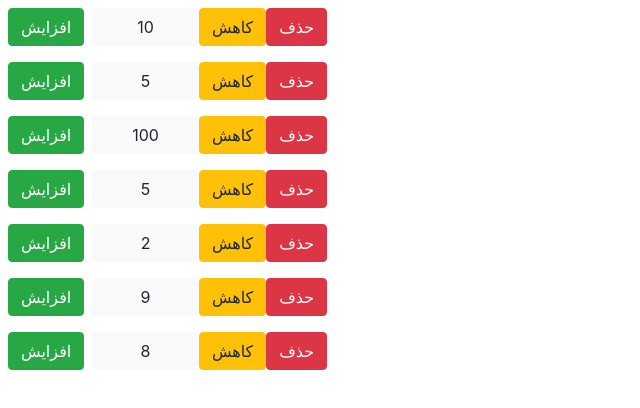
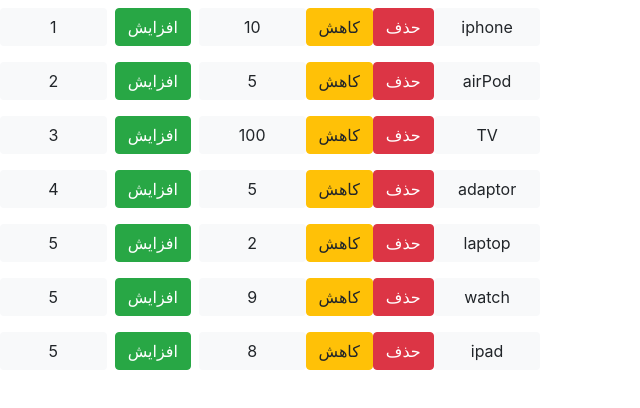
Before and after one commit to emamyari/simple-react-snippets, a React (Create React App) app: page / in a window 1280 px wide. Shown: the top 408 px of the page, without its empty margins (0-640 px from the left). Built offline with nearby package versions, Linux system fonts and the light colour scheme.

Commit message:
add id and title to counter component

```diff
--- a/src/components/counter.jsx
+++ b/src/components/counter.jsx
@@ -22,11 +22,13 @@
         return (<div>
 
 
+                    <span className={myClass}> {this.props.id}    </span>
 
                     <button onClick={this.handleInc} className='btn btn-success m-2'>افزایش</button>
                     <span className={myClass}>{this.state.count}</span>
                     <button onClick={this.handleDec} className='btn btn-warning' >کاهش</button>
                     <button className='btn btn-danger'>حذف</button>
+                    <span className={myClass}> {this.props.title}    </span>
 
                 </div>);
     }
--- a/src/components/counters.jsx
+++ b/src/components/counters.jsx
@@ -15,7 +15,7 @@
     render() {
         return (
         <div>
-           {this.state.myList.map(item=><Counter tedad={item.q}></Counter>)}
+           {this.state.myList.map(item=><Counter id={item.id} tedad={item.q} title={item.name}></Counter>)}
 
         </div>
         );
```
